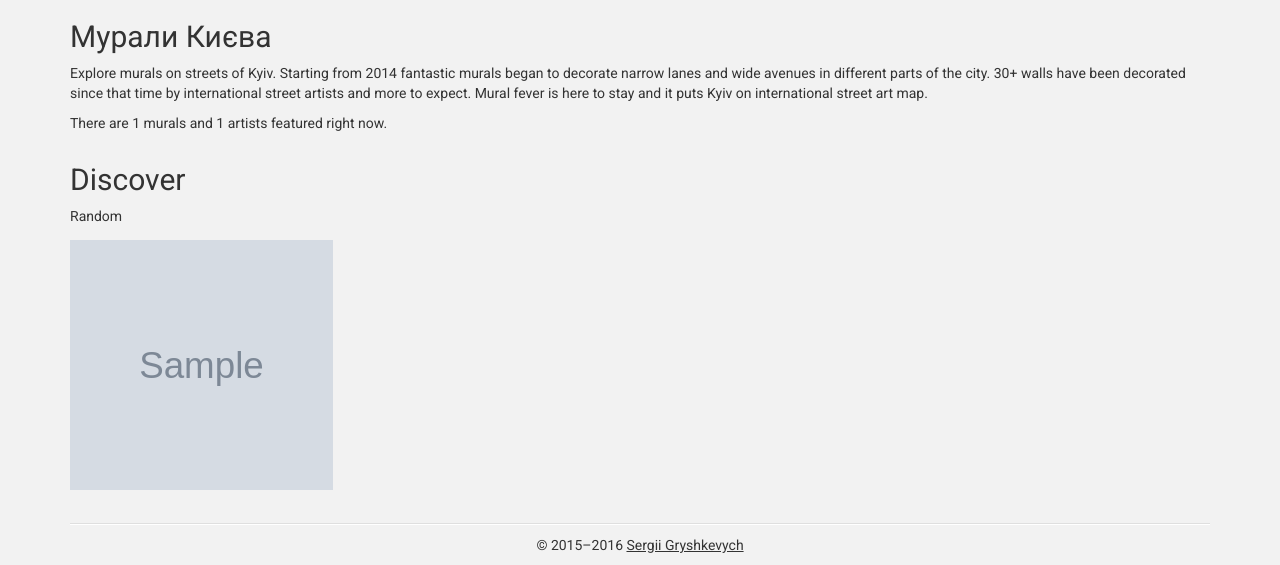
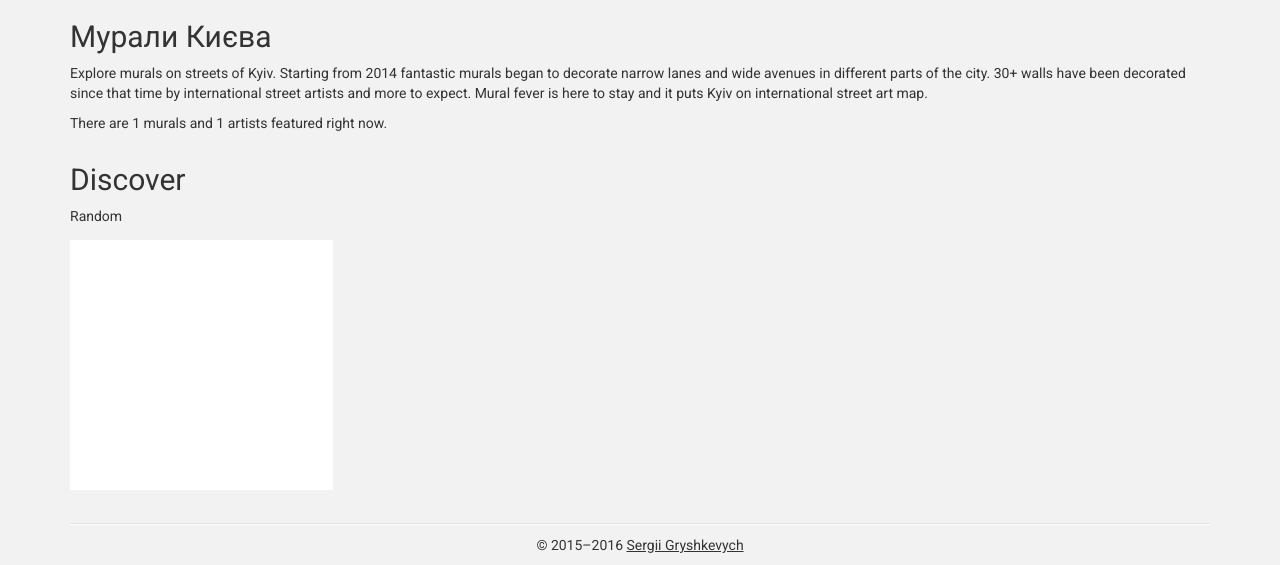
Before and after one commit to grishasergii/kyivmural, a Flask app: page /uk/index in a window 1280 px wide. Shown: the part 552-1117 px from the top of the page. Run offline with Flask 2, Linux system fonts and the light colour scheme; tables that the repository leaves empty hold one stand-in row (Sample ...); some libraries are stand-ins or nearby versions.

Commit message:
temporary disabled random murals

```diff
--- a/app/templates/index.html
+++ b/app/templates/index.html
@@ -67,7 +67,7 @@
             {% for m in random_murals %}
                 <div class="col-sm-3">
                     <a href="{{ url_for('main.mural', mural_id=m.id) }}">
-                        <div class="thumbnail no-margin" style="background-image: url('{{ url_for('static', filename='mural_img/' + m.photos[0].file_name) }}')">
+                        <div class="thumbnail no-margin" style="">
                         </div>
                     </a>
                 </div>
```
